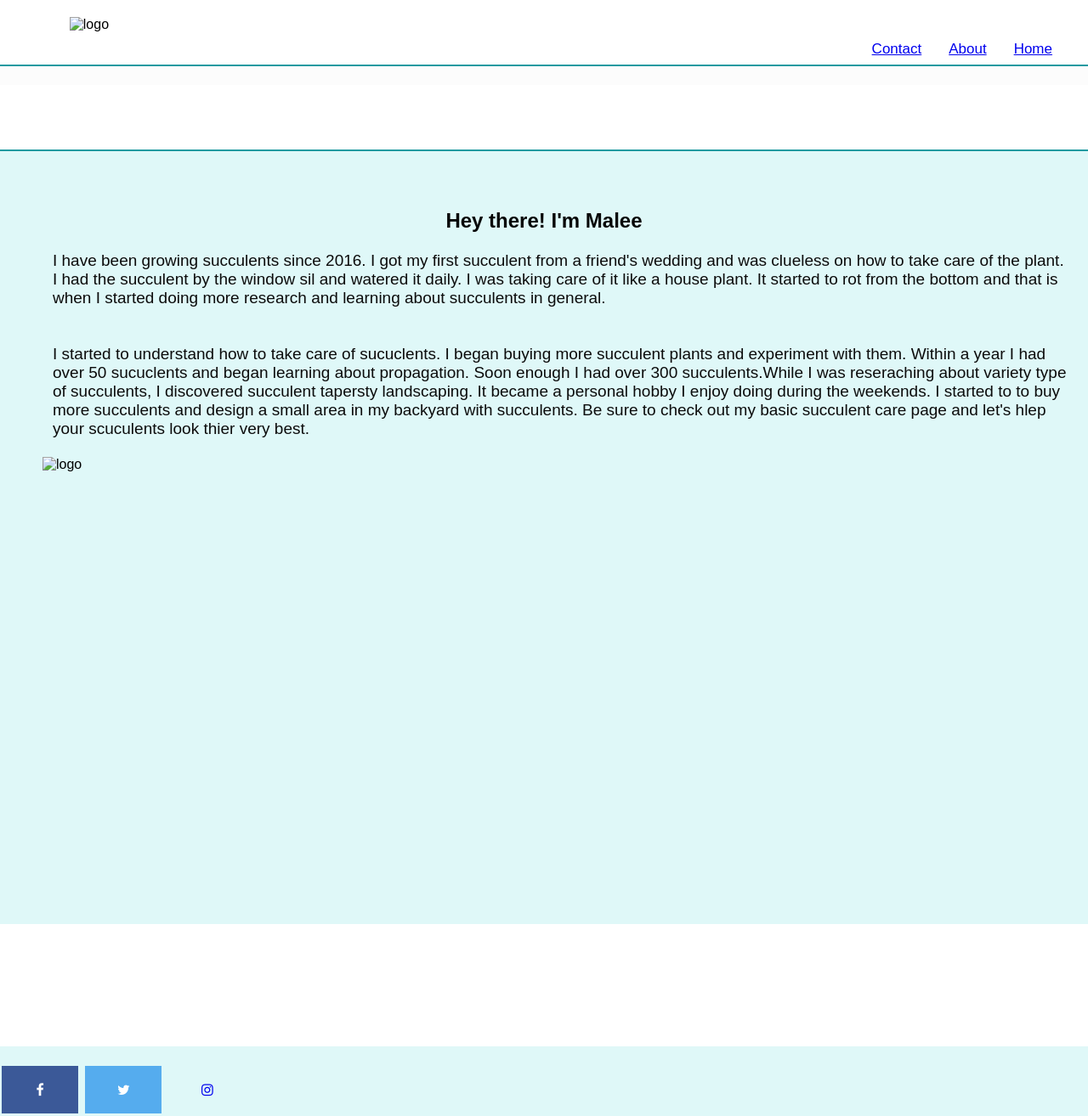
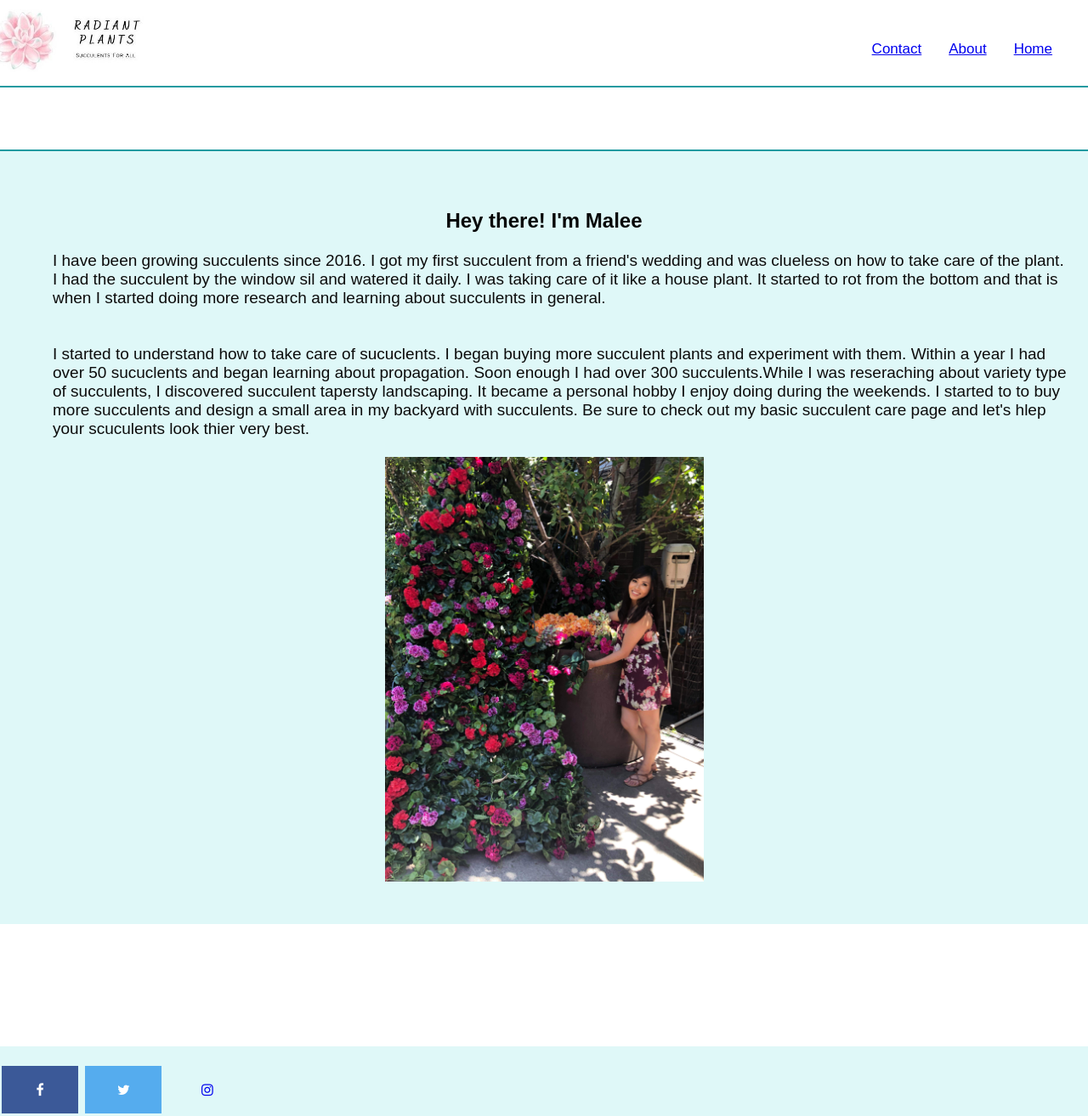
Before and after one commit to Malee9856/FInal-Project, a plain HTML site: page about.html in a window 1280 px wide. Shown: the whole page at 85% size. Drawn offline with Linux system fonts and the light colour scheme; the site is published under a folder, as on GitHub Pages, so addresses that start at the root find nothing.

Commit message:
update last image

```diff
--- a/about.html
+++ b/about.html
@@ -16,7 +16,7 @@
 
         <nav>
 
-            <img class="img-1" src="/images/logo1.jpg" alt="logo">
+            <img class="img-1" src="./images/logo1.jpg" alt="logo">
 
             <ul class="ul-1">
                 <li class="ul-1"><a href="index.html">Home</a></li>
@@ -49,7 +49,7 @@
 
                 <p id="p-1">I started to understand how to take care of sucuclents. I began buying more succulent plants and experiment with them. Within a year I had over 50 sucuclents and began learning about propagation. Soon enough I had over 300 succulents.While I was reseraching about variety type of succulents, I discovered succulent tapersty landscaping. It became a personal hobby I enjoy doing during the weekends. I started to to buy more succulents and design a small area in my backyard with succulents. Be sure to check out my basic succulent care page and let's hlep your scuculents look thier very best. </p>
 
-                <img class="img-9" src="/images/me.jpg" alt="logo">
+                <img class="img-9" src="./images/me.jpg" alt="logo">
 
 
 
```
Also changed, not shown: common.html (deleted, +0 -15 lines), contact.html (+1 -1 lines), index.html (+1 -1 lines).
